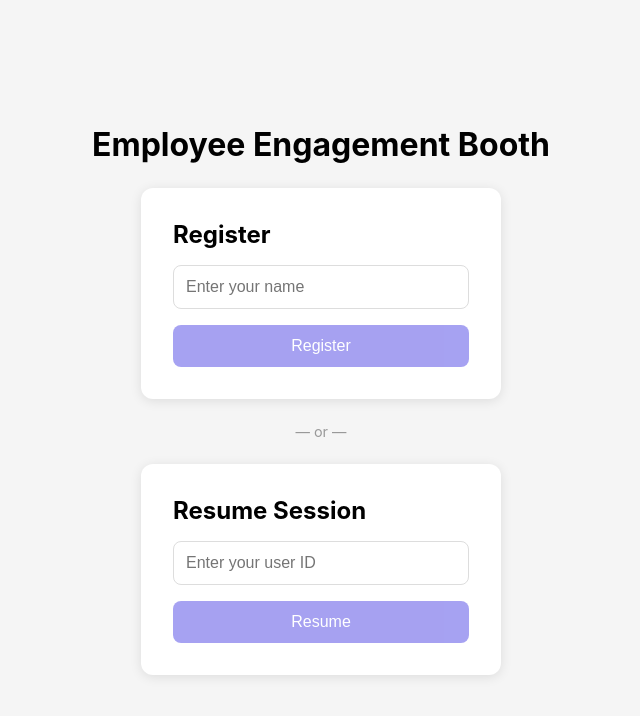
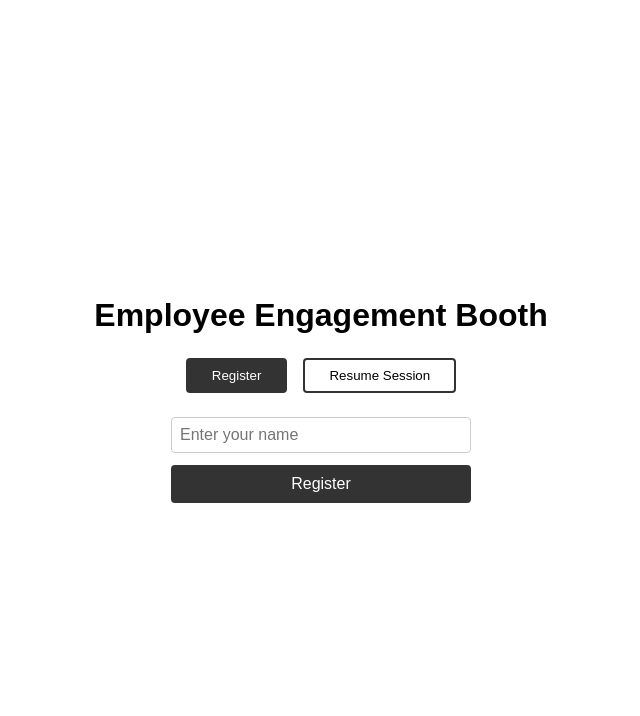
Before and after one commit to nagaditya39-v2/employee-engagement-booth, an Angular app in the folder frontend/employee-engagement-booth-app/: page /login in a window 1280 px wide. Shown: the top 716 px of the page, without its empty margins (319-959 px from the left). Built offline with nearby package versions, Linux system fonts and the light colour scheme.

Commit message:
ui changes for login

```diff
--- a/frontend/employee-engagement-booth-app/src/app/pages/login/login.html
+++ b/frontend/employee-engagement-booth-app/src/app/pages/login/login.html
@@ -1,28 +1,20 @@
 <div class="login-container">
   <h1>Employee Engagement Booth</h1>
 
-  <div class="card">
-    <h2>Register</h2>
-    <input
-      type="text"
-      placeholder="Enter your name"
-      [(ngModel)]="name"
-      (keyup.enter)="register()"
-    />
-    <button (click)="register()" [disabled]="!name.trim()">Register</button>
+  <div class="mode-toggle">
+    <button [class.active]="mode === 'register'" (click)="mode = 'register'; errorMessage = ''">Register</button>
+    <button [class.active]="mode === 'resume'" (click)="mode = 'resume'; errorMessage = ''">Resume Session</button>
   </div>
 
-  <div class="divider">— or —</div>
-
-  <div class="card">
-    <h2>Resume Session</h2>
-    <input
-      type="number"
-      placeholder="Enter your user ID"
-      [(ngModel)]="userId"
-    />
-    <button (click)="resumeById()" [disabled]="!userId">Resume</button>
+  <div *ngIf="mode === 'register'" class="form-section">
+    <input [(ngModel)]="name" placeholder="Enter your name" />
+    <button (click)="register()">Register</button>
   </div>
 
-  <p class="error" *ngIf="error">{{ error }}</p>
+  <div *ngIf="mode === 'resume'" class="form-section">
+    <input [(ngModel)]="userId" type="number" placeholder="Enter your ID" />
+    <button (click)="resume()">Resume</button>
+  </div>
+
+  <p class="error" *ngIf="errorMessage">{{ errorMessage }}</p>
 </div>
--- a/frontend/employee-engagement-booth-app/src/app/pages/login/login.scss
+++ b/frontend/employee-engagement-booth-app/src/app/pages/login/login.scss
@@ -3,59 +3,54 @@
   flex-direction: column;
   align-items: center;
   justify-content: center;
-  min-height: 100vh;
-  gap: 24px;
-  background: #f5f5f5;
+  height: 100vh;
+  gap: 1.5rem;
+  font-family: sans-serif;
+}
 
-  h1 {
-    font-size: 2rem;
-    font-weight: 700;
-    margin: 0;
+.mode-toggle {
+  display: flex;
+  gap: 1rem;
+
+  button {
+    padding: 0.5rem 1.5rem;
+    cursor: pointer;
+    border: 2px solid #333;
+    background: white;
+    border-radius: 4px;
+
+    &.active {
+      background: #333;
+      color: white;
+    }
   }
 }
 
-.card {
-  background: white;
-  padding: 32px;
-  border-radius: 12px;
-  box-shadow: 0 2px 12px rgba(0,0,0,0.1);
+.form-section {
   display: flex;
   flex-direction: column;
-  gap: 16px;
-  width: 360px;
-
-  h2 { margin: 0; }
+  gap: 0.75rem;
+  width: 300px;
 
   input {
-    padding: 12px;
-    border: 1px solid #ddd;
-    border-radius: 8px;
+    padding: 0.5rem;
     font-size: 1rem;
-    outline: none;
-
-    &:focus { border-color: #4f46e5; }
+    border: 1px solid #ccc;
+    border-radius: 4px;
   }
 
   button {
-    padding: 12px;
-    background: #4f46e5;
+    padding: 0.6rem;
+    font-size: 1rem;
+    background: #333;
     color: white;
     border: none;
-    border-radius: 8px;
-    font-size: 1rem;
+    border-radius: 4px;
     cursor: pointer;
-
-    &:disabled { opacity: 0.5; cursor: not-allowed; }
-    &:hover:not(:disabled) { background: #4338ca; }
   }
 }
 
-.divider {
-  color: #999;
+.error {
+  color: red;
   font-size: 0.9rem;
 }
-
-.error {
-  color: #dc2626;
-  font-size: 0.9rem;
-}
--- a/frontend/employee-engagement-booth-app/src/app/pages/login/login.ts
+++ b/frontend/employee-engagement-booth-app/src/app/pages/login/login.ts
@@ -1,43 +1,50 @@
 import { Component } from '@angular/core';
+import { Router } from '@angular/router';
 import { FormsModule } from '@angular/forms';
 import { CommonModule } from '@angular/common';
-import { Router } from '@angular/router';
 import { Api } from '../../services/api';
 
 @Component({
   selector: 'app-login',
   standalone: true,
-  imports: [FormsModule, CommonModule],
+  imports: [CommonModule, FormsModule],
   templateUrl: './login.html',
   styleUrl: './login.scss'
 })
 export class Login {
-  name = '';
+  name: string = '';
   userId: number | null = null;
-  error = '';
+  errorMessage: string = '';
+  mode: 'register' | 'resume' = 'register';
 
   constructor(private api: Api, private router: Router) {}
 
   register() {
-    if (!this.name.trim()) return;
+    if (!this.name.trim()) {
+      this.errorMessage = 'Please enter your name.';
+      return;
+    }
     this.api.register(this.name.trim()).subscribe({
       next: (user) => {
         this.router.navigate(['/menu', user.id]);
       },
       error: () => {
-        this.error = 'Registration failed. Please try again.';
+        this.errorMessage = 'Registration failed. Please try again.';
       }
     });
   }
 
-  resumeById() {
-    if (!this.userId) return;
+  resume() {
+    if (!this.userId) {
+      this.errorMessage = 'Please enter your ID.';
+      return;
+    }
     this.api.resumeById(this.userId).subscribe({
       next: (user) => {
         this.router.navigate(['/menu', user.id]);
       },
       error: () => {
-        this.error = 'User not found. Please register.';
+        this.errorMessage = 'User not found. Please register instead.';
       }
     });
   }
```
